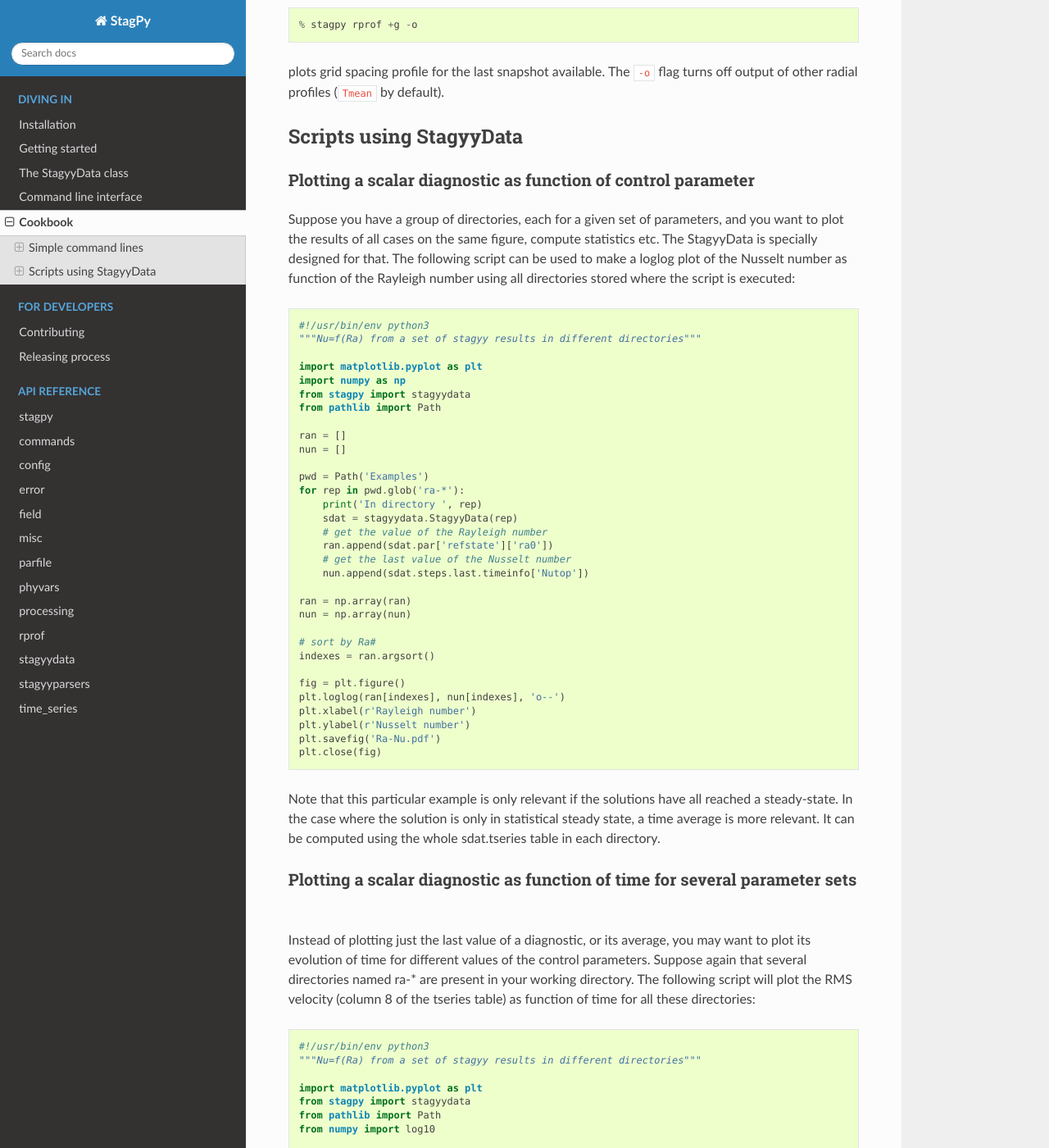
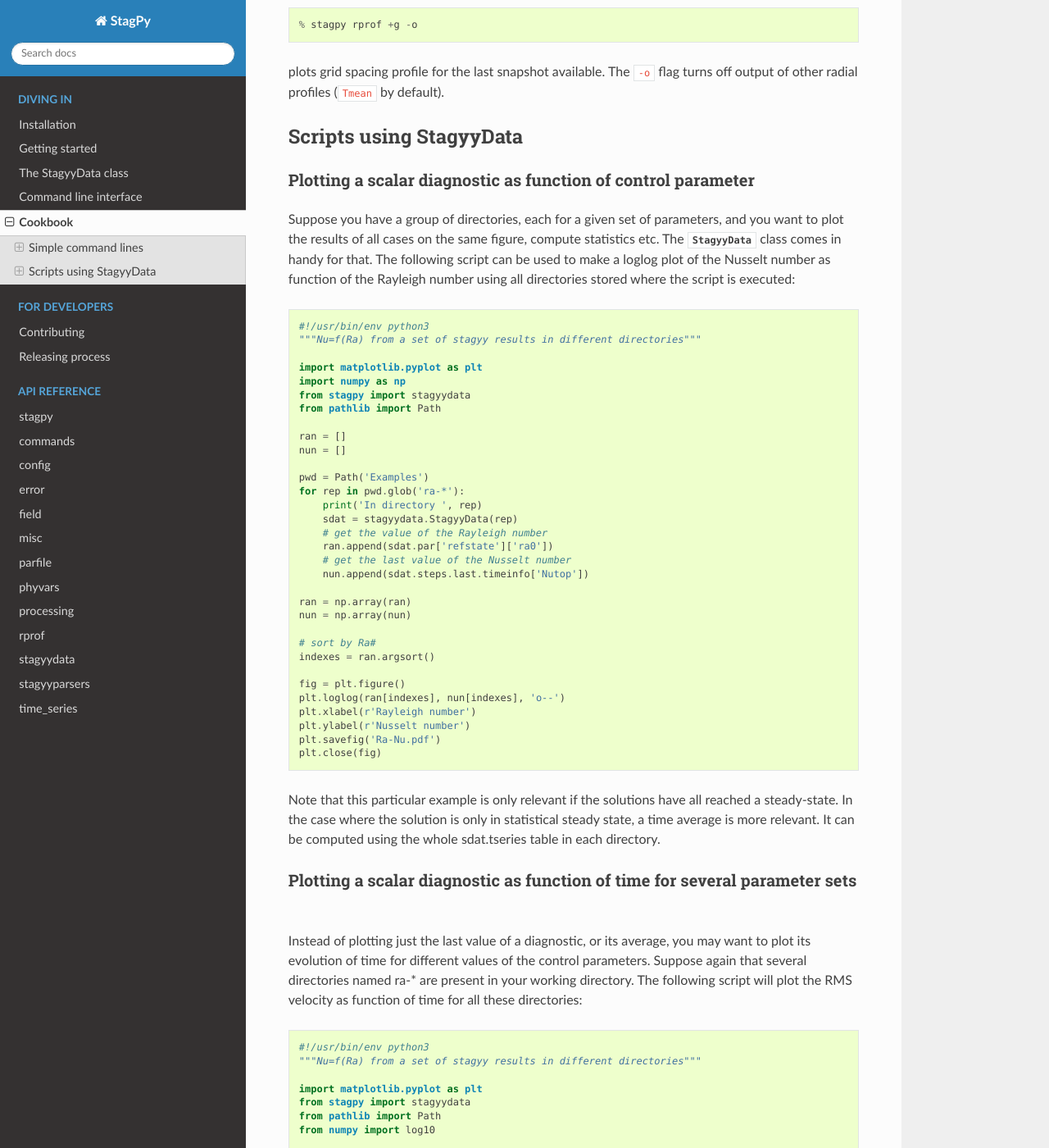
Before and after one commit to StagPython/StagPy, a Sphinx documentation site: the page built from docs/sources/cookbook.rst, in a window 1280 px wide and 1400 px high, scrolled down 2060 px. Shown: the whole window at 82% size. Built offline with Sphinx 7.4.7 and the Read the Docs theme 2.0.0, drawn with Linux system fonts in a browser that asks for light colours; some of the changed text lies outside the part shown.

Commit message:
Minor docs improvements
Add internal link to API reference, fix a few typos, and put
prompt symbol were missing.

```diff
--- a/docs/sources/cookbook.rst
+++ b/docs/sources/cookbook.rst
@@ -17,7 +17,7 @@
 
    % stagpy time
 
-will give you by default on figure with two subplots. The first subplot
+will give you by default one figure with two subplots. The first subplot
 contains the time series of the Nusselt number at the top and bottom
 boundaries, with a check of the energy balance. The corresponding line should
 be zero at all times for a perfect balance. The second subplot contains the
@@ -115,12 +115,12 @@
 Plotting a scalar diagnostic as function of control parameter
 ~~~~~~~~~~~~~~~~~~~~~~~~~~~~~~~~~~~~~~~~~~~~~~~~~~~~~~~~~~~~~
 
-Suppose you have a group of directories, each for a given set of
-parameters, and you want to plot the results of all cases on the same
-figure, compute statistics etc. The StagyyData is specially designed
-for that. The following script can be used to make a loglog plot of
-the Nusselt number as function of the Rayleigh number using
-all directories stored where the script is executed::
+Suppose you have a group of directories, each for a given set of parameters,
+and you want to plot the results of all cases on the same figure, compute
+statistics etc. The :class:`~stagpy.stagyydata.StagyyData` class comes in handy
+for that. The following script can be used to make a loglog plot of the Nusselt
+number as function of the Rayleigh number using all directories stored where
+the script is executed::
 
   #!/usr/bin/env python3
   """Nu=f(Ra) from a set of stagyy results in different directories"""
@@ -163,12 +163,11 @@
 Plotting a scalar diagnostic as function of time for several parameter sets
 ~~~~~~~~~~~~~~~~~~~~~~~~~~~~~~~~~~~~~~~~~~~~~~~~~~~~~~~~~~~~~~~~~~~~~~~~~~~
 
-Instead of plotting just the last value of a diagnostic, or its
-average, you may want to plot its evolution of time for different
-values of the control parameters. Suppose again that several
-directories named ra-* are present in your working directory. The
-following script will plot the RMS velocity (column 8 of the tseries
-table) as function of time for all these directories::
+Instead of plotting just the last value of a diagnostic, or its average, you
+may want to plot its evolution of time for different values of the control
+parameters. Suppose again that several directories named ra-* are present in
+your working directory. The following script will plot the RMS velocity as
+function of time for all these directories::
 
   #!/usr/bin/env python3
   """Nu=f(Ra) from a set of stagyy results in different directories"""
--- a/docs/sources/install.rst
+++ b/docs/sources/install.rst
@@ -29,7 +29,7 @@
 
 You can then install and/or update StagPy with the following command::
 
-    python3 -m pip install -U --user stagpy
+    % python3 -m pip install -U --user stagpy
 
 Make sure that the directory where ``pip`` install package entry-points
 (usually ``~/.local/bin``) is in your ``PATH`` environment variable.
@@ -61,6 +61,6 @@
 Finally, run the following once to create your config file (in
 ``~/.config/stagpy/``)::
 
-    stagpy config --create
+    % stagpy config --create
 
 Enjoy!
```
Also changed, not shown: docs/sources/developers.rst (+6 -6 lines), docs/sources/stagyydata.rst (+59 -49 lines), docs/sources/tuto.rst (+13 -13 lines).
